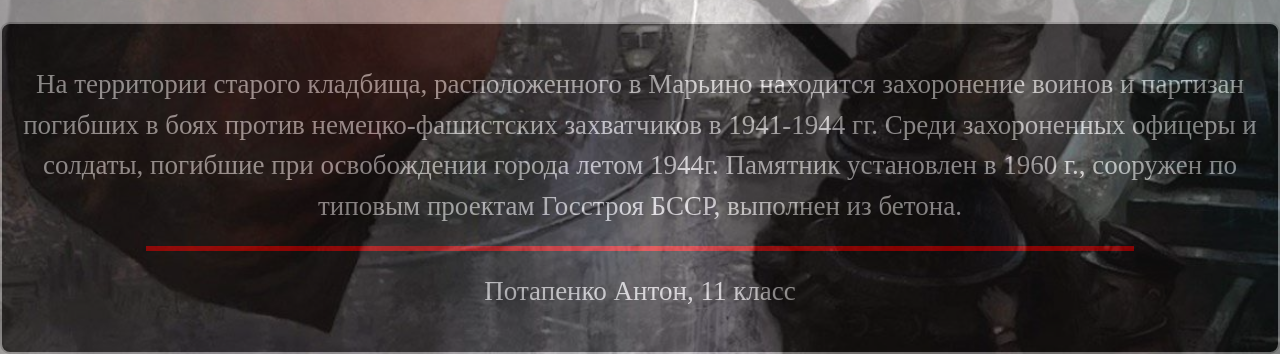
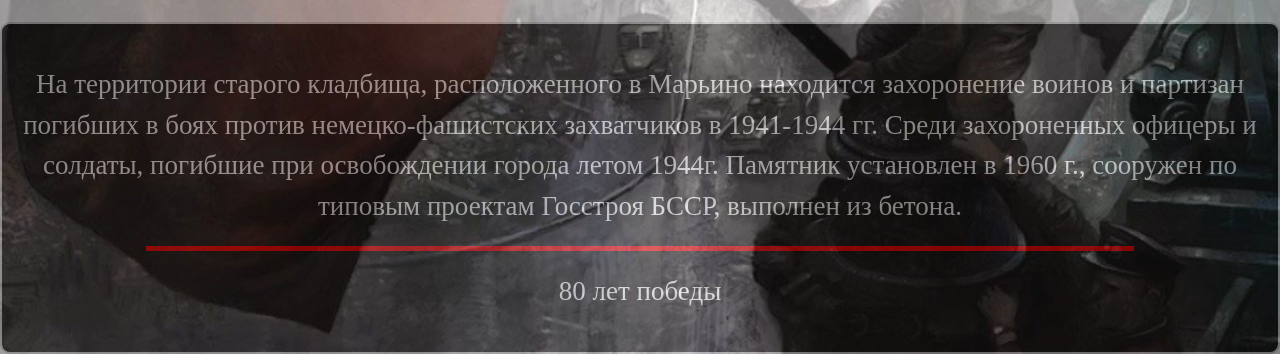
Before and after one commit to Potaphik/bratskaya-mogila-Tekhnikum, a plain HTML site: page index.html in a window 1280 px wide. Shown: the part 773-1127 px from the top of the page. Drawn offline with Linux system fonts and the light colour scheme.

Commit message:
Update index.html

```diff
--- a/index.html
+++ b/index.html
@@ -98,7 +98,7 @@
     <div class="text-container"> <!-- Контейнер для текста с рамкой -->
         <p>На территории старого кладбища, расположенного в Марьино находится захоронение воинов и партизан погибших в боях против немецко-фашистских захватчиков в 1941-1944 гг. Среди захороненных офицеры и солдаты, погибшие при освобождении города летом 1944г. Памятник установлен в 1960 г., сооружен по типовым проектам Госстроя БССР, выполнен из бетона.</p>
         <hr> <!-- Красная линия -->
-        <p>Потапенко Антон, 11 класс</p> <!-- Новый текст под красной линией -->
+        <p>80 лет победы</p> <!-- Новый текст под красной линией -->
     </div>
 
 <!-- Полноэкранное изображение -->
```
